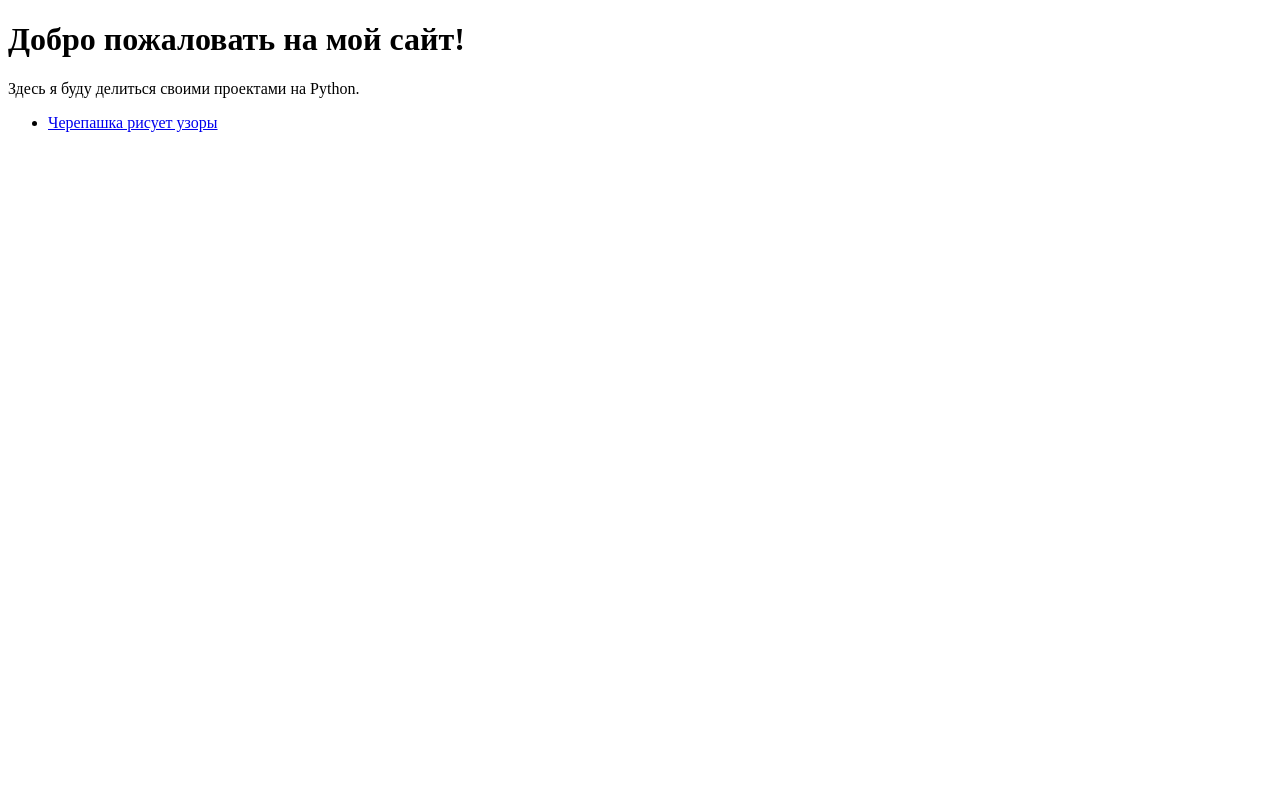
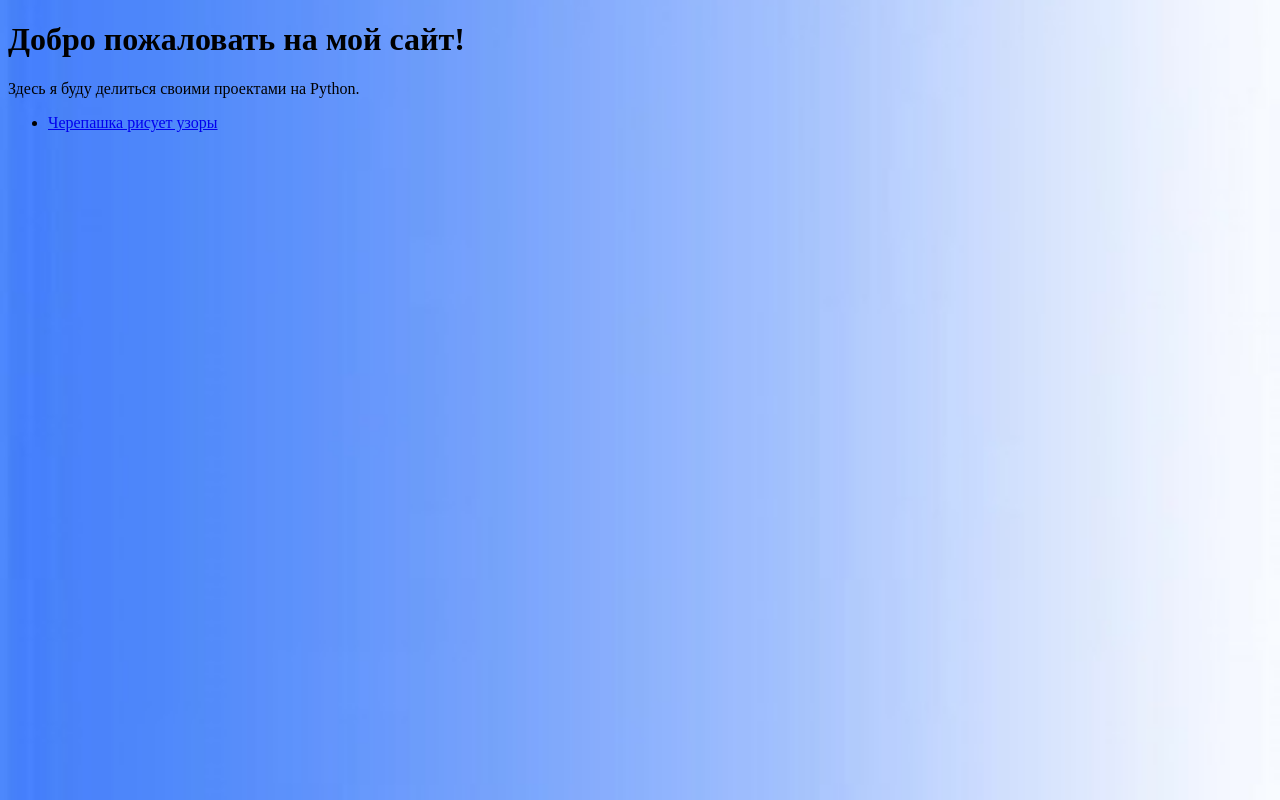
Before and after one commit to Frostys16/Frostys16.github.io, a plain HTML site: page index.html in a window 1280 px wide. Drawn offline with Linux system fonts and the light colour scheme.

Commit message:
Update index.html

```diff
--- a/index.html
+++ b/index.html
@@ -5,7 +5,7 @@
     <title>Мои проекты на Python</title>
     <style>
         body {
-            background-image: url('background.jpg'); /* Замените 'background.jpg' на путь к вашему изображению */
+            background-image: url('147368527940975635.jpg'); /* Замените 'background.jpg' на путь к вашему изображению */
             background-size: cover; /* Покрыть весь экран, сохраняя пропорции */
             background-position: center; /* Центрировать изображение */
             background-attachment: fixed; /* Фоновое изображение остается неподвижным при прокрутке страницы */
```
